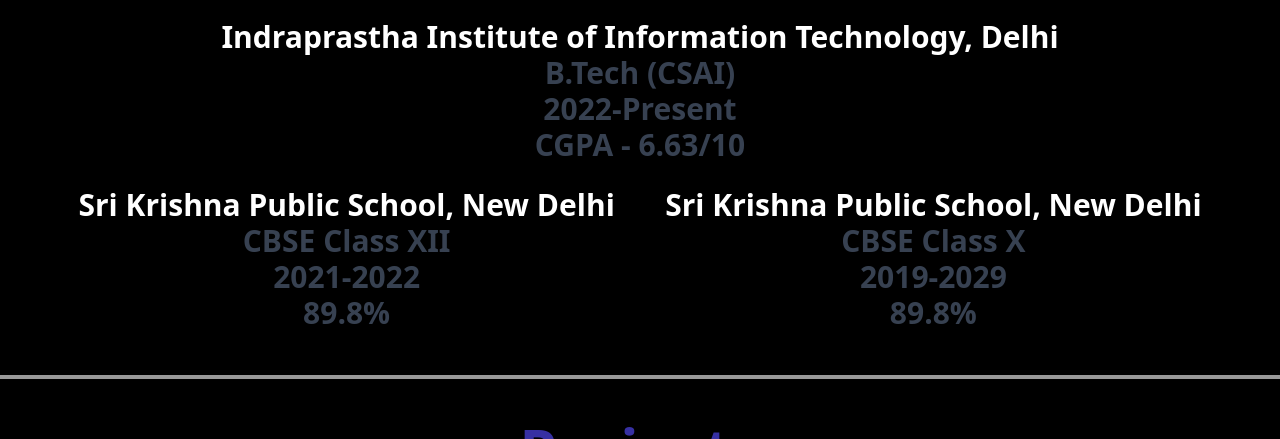
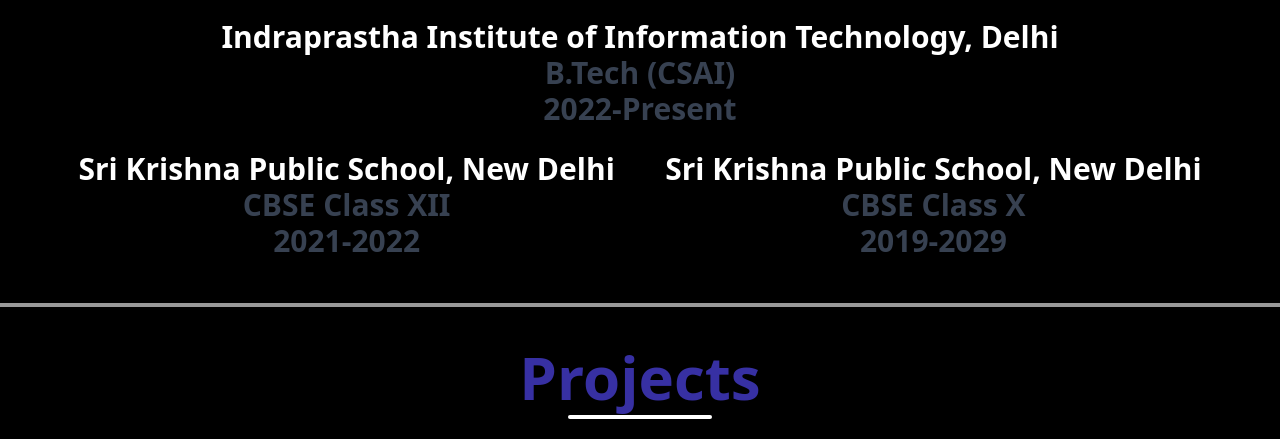
Before and after one commit to abhay22014/protfolio, a plain HTML site: page index.html in a window 1280 px wide. Shown: the part 713-1152 px from the top of the page. Drawn offline with Linux system fonts and the light colour scheme.

Commit message:
Update index.html

```diff
--- a/index.html
+++ b/index.html
@@ -41,15 +41,15 @@
 			<div class="-m-2 w-full flex flex-wrap justify-evenly">
 				<div class=" m-3 w-46 flex flex-col items-center">
 					<p class="text-3xl font-bold text-white">Indraprastha Institute of Information Technology, Delhi</p>
-					<p class="text-3xl font-bold text-gray-700">B.Tech (CSAI)<br>2022-Present<br>CGPA - 6.63/10</p>
+					<p class="text-3xl font-bold text-gray-700">B.Tech (CSAI)<br>2022-Present<br></p>
 				</div>
 				<div class=" m-3 w-46 flex flex-col items-center">
 					<p class="text-3xl font-bold text-white">Sri Krishna Public School, New Delhi</p>
-					<p class="text-3xl font-bold text-gray-700">CBSE Class XII<br>2021-2022<br>89.8%</p>
+					<p class="text-3xl font-bold text-gray-700">CBSE Class XII<br>2021-2022<br></p>
 				</div>
 				<div class=" m-3 w-46 flex flex-col items-center">
 					<p class="text-3xl font-bold text-white">Sri Krishna Public School, New Delhi</p>
-					<p class="text-3xl font-bold text-gray-700">CBSE Class X<br>2019-2029<br>89.8%</p>
+					<p class="text-3xl font-bold text-gray-700">CBSE Class X<br>2019-2029<br></p>
 				</div>
 			</div>
 		</div>
```
